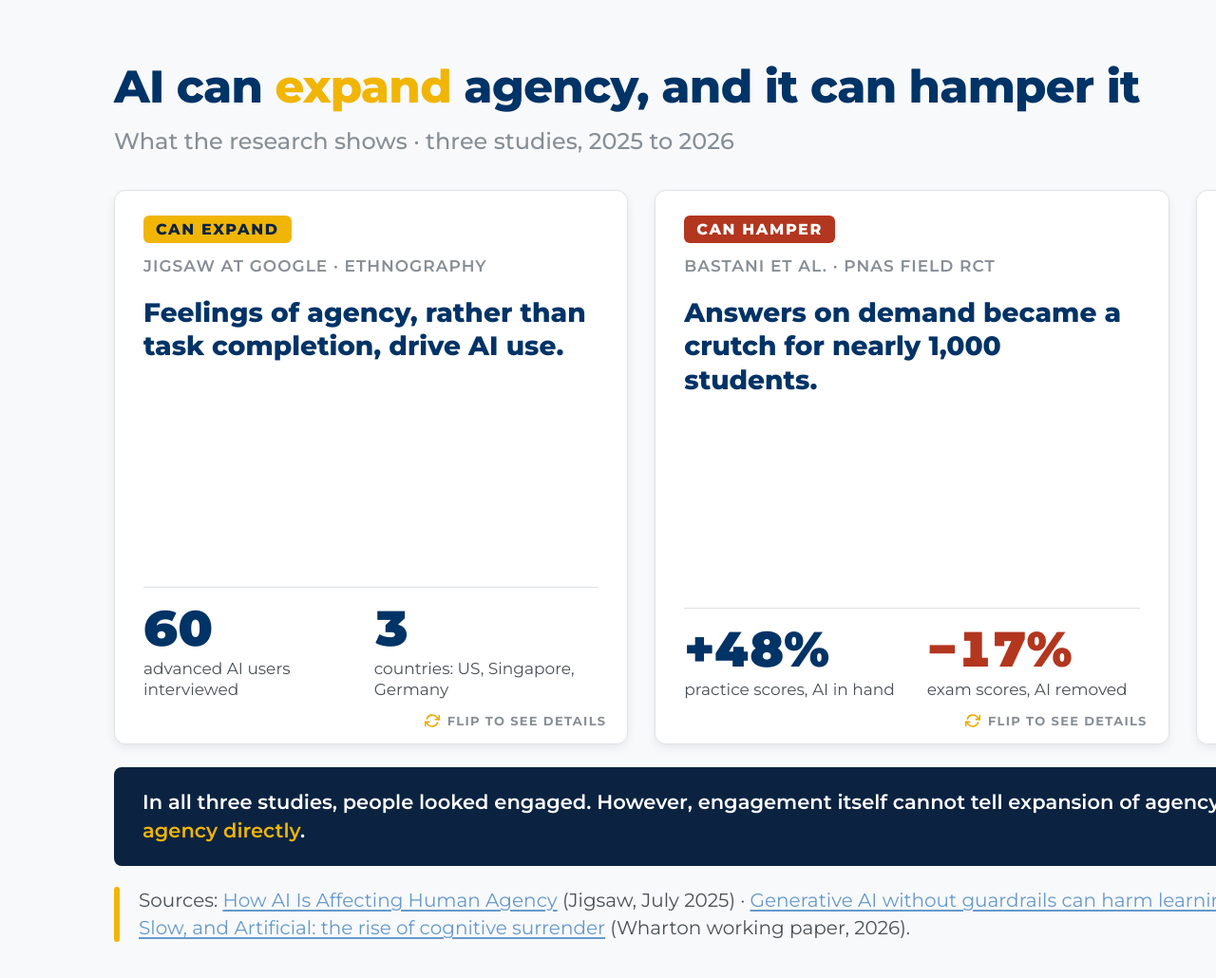
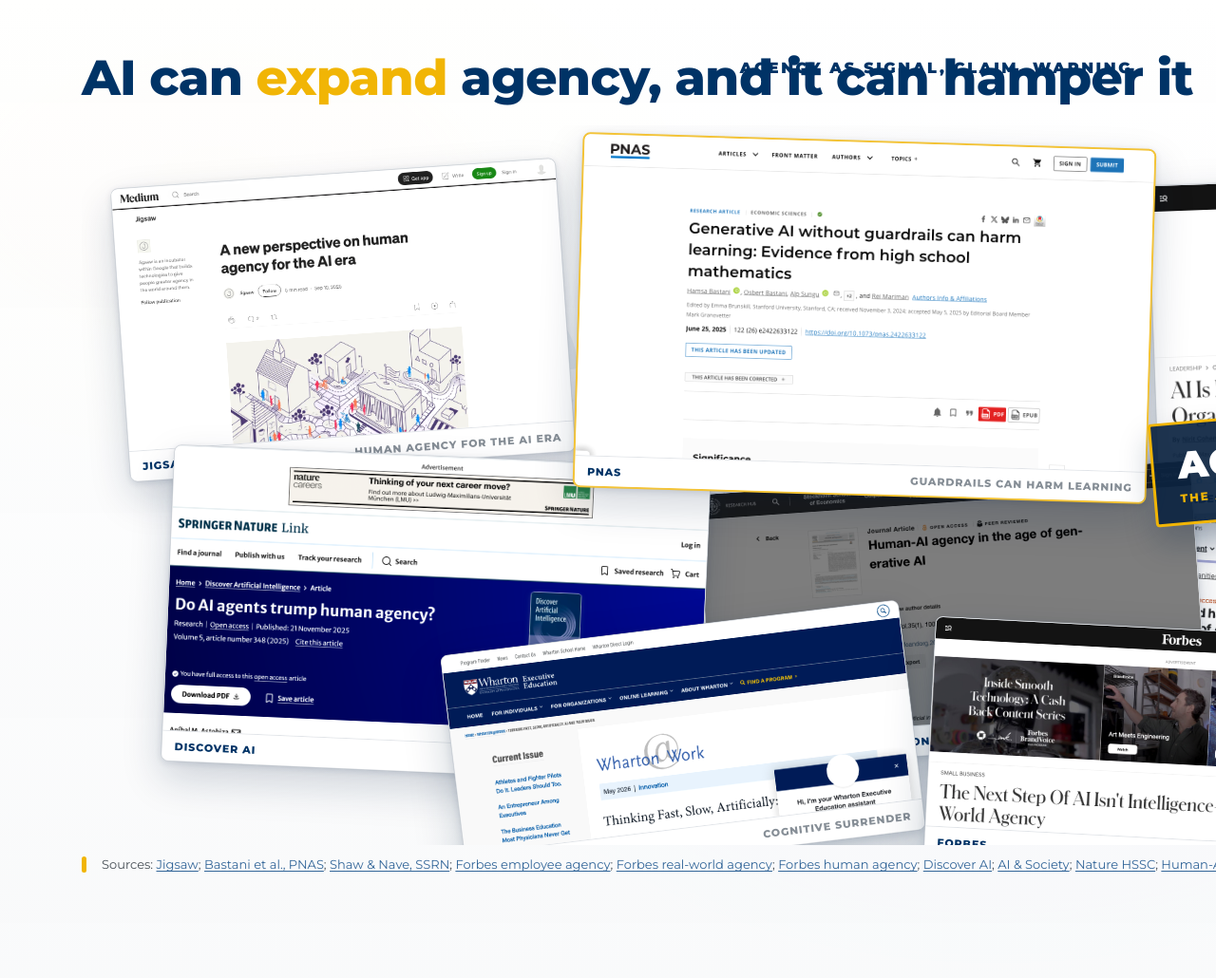
Before and after one commit to littlehifive/princeton-agency-conference, a website: page slides/02-both-ways.html in a window 1280 px wide. Shown: the top 1030 px of the page at 95% size. Drawn offline with Linux system fonts and the light colour scheme.

Commit message:
revise interactive content

```diff
--- a/slides/02-both-ways.html
+++ b/slides/02-both-ways.html
@@ -7,151 +7,185 @@
 <link rel="stylesheet" href="shared/anim.css">
 <link rel="stylesheet" href="shared/taf.css">
 <style>
-  h1 { max-width: 1680px; }
-  .bw-grid { margin-top: 34px; display: grid; grid-template-columns: 1fr 1fr 1fr; gap: 28px; flex: 1; min-height: 0; }
-  /* Flip cards */
-  .flip { position: relative; perspective: 1800px; cursor: pointer; min-height: 0; }
-  .flip-inner { position: absolute; inset: 0; transform-style: preserve-3d;
-    transition: transform 0.65s cubic-bezier(0.2, 0.7, 0.2, 1); }
-  .flip.flipped .flip-inner { transform: rotateY(180deg); }
-  .flip:hover .flip-inner { transform: translateY(-4px); }
-  .flip.flipped:hover .flip-inner { transform: rotateY(180deg) translateY(-4px); }
-  .face { position: absolute; inset: 0; backface-visibility: hidden; -webkit-backface-visibility: hidden;
-    background: var(--surface); border: 1px solid var(--border); border-radius: 12px; box-shadow: var(--shadow-md);
-    padding: 26px 30px 46px; display: flex; flex-direction: column; gap: 16px; overflow: hidden; }
-  .face.back { transform: rotateY(180deg); }
-  .flip-hint { position: absolute; right: 22px; bottom: 16px; display: flex; align-items: center; gap: 8px;
-    font-size: 13px; font-weight: 700; letter-spacing: 0.1em; text-transform: uppercase; color: var(--ink-muted); }
-  .flip-hint svg { width: 16px; height: 16px; stroke: var(--gold-warm); fill: none;
-    stroke-width: 2.4; stroke-linecap: round; stroke-linejoin: round; }
-  /* Card content */
-  .bw-head { display: flex; align-items: center; gap: 14px; flex-wrap: wrap; }
-  .bw-chip { font-size: 16px; font-weight: 800; letter-spacing: 0.1em; text-transform: uppercase;
-    border-radius: 6px; padding: 5px 13px; flex-shrink: 0; }
-  .bw-chip.up { background: var(--gold); color: var(--navy-deep); }
-  .bw-chip.down { background: #B3361F; color: var(--white); }
-  .bw-src { margin: 0; font-size: 17px; font-weight: 600; letter-spacing: 0.06em;
-    text-transform: uppercase; color: var(--ink-muted); }
-  .bw-lead { margin: 6px 0 0; font-size: 28px; font-weight: 800; line-height: 1.28; color: var(--navy); }
-  .bw-find { margin: 0; font-size: 21px; line-height: 1.46; color: var(--ink); }
-  .bw-find strong { color: var(--navy); }
-  .bw-nums { margin-top: auto; padding-top: 16px; border-top: 1px solid var(--border);
-    display: flex; gap: 34px; }
-  .bw-num .n { margin: 0; font-size: 52px; font-weight: 900; line-height: 1.05;
-    font-variant-numeric: tabular-nums; color: var(--navy); }
-  .bw-num .n.bad { color: #B3361F; }
-  .bw-num .l { margin: 4px 0 0; font-size: 17px; line-height: 1.3; color: var(--ink-secondary); }
-  .bw-panel { margin-top: 24px; background: var(--navy-deep); border-radius: 8px; padding: 22px 30px; }
-  .bw-panel p { margin: 0; font-size: 21px; font-weight: 600; line-height: 1.42; color: var(--white); }
-  .bw-panel p .accent { color: var(--gold); }
-  .footnote { margin-top: 22px; font-size: 20px; }
-  .footnote a { color: #6699CC; text-decoration: underline; text-underline-offset: 3px; }
-  @media print { .flip.flipped .flip-inner { transform: none; } }
+  body {
+    background:
+      linear-gradient(180deg, rgba(255,255,255,0.94), rgba(248,249,250,0.92)),
+      radial-gradient(900px 520px at 18% 18%, rgba(241,181,5,0.18), transparent 64%),
+      radial-gradient(1000px 620px at 82% 62%, rgba(102,153,204,0.2), transparent 70%);
+  }
+  .slide { padding: 54px 86px 46px; }
+  h1 { max-width: 1748px; font-size: 52px; line-height: 1.08; }
+  .buzzword-note {
+    position: absolute; top: 62px; right: 88px;
+    font-size: 16px; font-weight: 900; letter-spacing: 0.16em; text-transform: uppercase;
+    color: var(--navy); opacity: 0.58;
+  }
+  .collage {
+    position: relative;
+    margin-top: 22px;
+    height: 758px;
+    overflow: hidden;
+    isolation: isolate;
+  }
+  .collage::before {
+    content: "agency";
+    position: absolute;
+    left: 60px; top: 110px;
+    font-size: 230px; font-weight: 900; line-height: 1;
+    color: rgba(0,51,102,0.055);
+    letter-spacing: 0;
+    text-transform: lowercase;
+    transform: rotate(-8deg);
+    z-index: -1;
+  }
+  .collage::after {
+    content: "agency";
+    position: absolute;
+    right: 70px; bottom: 32px;
+    font-size: 190px; font-weight: 900; line-height: 1;
+    color: rgba(241,181,5,0.13);
+    letter-spacing: 0;
+    text-transform: lowercase;
+    transform: rotate(5deg);
+    z-index: -1;
+  }
+  .clip {
+    position: absolute;
+    background: var(--surface);
+    border: 1px solid rgba(11,35,65,0.18);
+    border-radius: 8px;
+    overflow: hidden;
+    box-shadow: 0 22px 48px rgba(11,35,65,0.22), 0 3px 10px rgba(11,35,65,0.12);
+  }
+  .clip img {
+    display: block;
+    width: 100%;
+    height: calc(100% - 32px);
+    object-fit: cover;
+    object-position: top left;
+    filter: saturate(0.96) contrast(1.04);
+  }
+  .clip .strip {
+    height: 32px;
+    display: flex; align-items: center; justify-content: space-between; gap: 16px;
+    padding: 0 13px;
+    background: rgba(255,255,255,0.96);
+    border-top: 1px solid rgba(11,35,65,0.12);
+    font-size: 11px; font-weight: 800; letter-spacing: 0.08em; text-transform: uppercase;
+    color: var(--navy);
+    white-space: nowrap;
+  }
+  .clip .strip span:last-child { color: var(--ink-muted); overflow: hidden; text-overflow: ellipsis; }
+  .clip.feature {
+    border-width: 2px;
+    border-color: rgba(241,181,5,0.8);
+    box-shadow: 0 28px 64px rgba(11,35,65,0.28), 0 0 0 8px rgba(241,181,5,0.12);
+  }
+  .clip.paper { box-shadow: 0 18px 42px rgba(11,35,65,0.18), 0 2px 7px rgba(11,35,65,0.12); }
+  .c-jigsaw { left: 0; top: 34px; width: 470px; height: 310px; transform: rotate(-4deg); z-index: 3; }
+  .c-pnas { left: 482px; top: 0; width: 604px; height: 374px; transform: rotate(1.7deg); z-index: 8; }
+  .c-forbes-1 { left: 1088px; top: 36px; width: 616px; height: 348px; transform: rotate(-2.1deg); z-index: 5; }
+  .c-springer { left: 50px; top: 332px; width: 566px; height: 334px; transform: rotate(2.5deg); z-index: 7; }
+  .c-stockholm { left: 616px; top: 354px; width: 522px; height: 292px; transform: rotate(-4deg); z-index: 6; }
+  .c-nature { left: 1076px; top: 342px; width: 588px; height: 328px; transform: rotate(3.6deg); z-index: 4; }
+  .c-wharton { left: 350px; top: 512px; width: 486px; height: 244px; transform: rotate(-7deg); z-index: 9; }
+  .c-forbes-2 { left: 852px; top: 514px; width: 520px; height: 254px; transform: rotate(3deg); z-index: 10; }
+  .c-springer-2 { left: 1346px; top: 526px; width: 386px; height: 222px; transform: rotate(-5deg); z-index: 11; }
+  .stamp {
+    position: absolute;
+    left: 1126px; top: 304px;
+    z-index: 15;
+    padding: 18px 25px;
+    border: 3px solid var(--gold);
+    border-radius: 4px;
+    background: rgba(11,35,65,0.92);
+    color: var(--white);
+    transform: rotate(-5deg);
+    box-shadow: 0 18px 32px rgba(11,35,65,0.26);
+  }
+  .stamp p { margin: 0; }
+  .stamp .big { font-size: 40px; font-weight: 900; letter-spacing: 0.02em; }
+  .stamp .small {
+    margin-top: 3px;
+    font-size: 12px; font-weight: 800; letter-spacing: 0.16em; text-transform: uppercase;
+    color: var(--gold);
+  }
+  .sources {
+    margin-top: 12px;
+    display: flex; align-items: flex-start; gap: 16px;
+    font-size: 13px; line-height: 1.33; color: var(--ink-secondary);
+    max-width: 1700px;
+  }
+  .sources .mark { width: 5px; align-self: stretch; background: var(--gold); border-radius: 3px; flex-shrink: 0; }
+  .sources a { color: #336699; text-decoration: underline; text-underline-offset: 2px; }
 </style>
 </head>
 <body>
   <div class="slide">
     <h1 data-reveal>AI can <span class="accent">expand</span> agency, and it can hamper it</h1>
-    <p class="title-note" data-reveal>What the research shows &middot; three studies, 2025 to 2026</p>
+    <div class="buzzword-note" data-reveal>agency as signal, claim, warning</div>
 
-    <div class="bw-grid">
-      <div class="flip" data-reveal>
-        <div class="flip-inner">
-          <div class="face front">
-            <div class="bw-head">
-              <span class="bw-chip up">Can expand</span>
-              <p class="bw-src">Jigsaw at Google &middot; ethnography</p>
-            </div>
-            <p class="bw-lead">Feelings of agency, rather than task completion, drive AI use.</p>
-            <div class="bw-nums">
-              <div class="bw-num"><p class="n">60</p><p class="l">advanced AI users interviewed</p></div>
-              <div class="bw-num"><p class="n">3</p><p class="l">countries: US, Singapore, Germany</p></div>
-            </div>
-            <div class="flip-hint"><svg viewBox="0 0 24 24"><polyline points="23 4 23 10 17 10"/><polyline points="1 20 1 14 7 14"/><path d="M3.51 9a9 9 0 0 1 14.85-3.36L23 10M1 14l4.64 4.36A9 9 0 0 0 20.49 15"/></svg>Flip to see details</div>
-          </div>
-          <div class="face back">
-            <div class="bw-head">
-              <span class="bw-chip up">Can expand</span>
-              <p class="bw-src">The full finding</p>
-            </div>
-            <p class="bw-find">People stay with tools that <strong>make them feel more capable</strong>, even when the tools make mistakes. AI can strengthen agency in five ways: instrumental, cognitive, affective, relational, and structural.</p>
-            <div class="flip-hint"><svg viewBox="0 0 24 24"><polyline points="23 4 23 10 17 10"/><polyline points="1 20 1 14 7 14"/><path d="M3.51 9a9 9 0 0 1 14.85-3.36L23 10M1 14l4.64 4.36A9 9 0 0 0 20.49 15"/></svg>Flip back</div>
-          </div>
-        </div>
-      </div>
+    <div class="collage" data-reveal>
+      <figure class="clip paper c-jigsaw">
+        <img src="assets/agency-collage/jigsaw.png" alt="Jigsaw article screenshot: A new perspective on human agency for the AI era">
+        <figcaption class="strip"><span>Jigsaw</span><span>human agency for the AI era</span></figcaption>
+      </figure>
+      <figure class="clip paper feature c-pnas">
+        <img src="assets/agency-collage/pnas.png" alt="PNAS paper screenshot: Generative AI without guardrails can harm learning">
+        <figcaption class="strip"><span>PNAS</span><span>guardrails can harm learning</span></figcaption>
+      </figure>
+      <figure class="clip c-forbes-1">
+        <img src="assets/agency-collage/forbes-employee-agency.png" alt="Forbes article screenshot: AI Is Expanding Employee Agency">
+        <figcaption class="strip"><span>Forbes</span><span>employee agency</span></figcaption>
+      </figure>
+      <figure class="clip paper c-springer">
+        <img src="assets/agency-collage/springer-trump-agency.png" alt="Springer paper screenshot: Do AI agents trump human agency?">
+        <figcaption class="strip"><span>Discover AI</span><span>human agency</span></figcaption>
+      </figure>
+      <figure class="clip paper c-stockholm">
+        <img src="assets/agency-collage/stockholm-human-ai-agency.png" alt="Stockholm School of Economics record screenshot: Human-AI agency in the age of generative AI">
+        <figcaption class="strip"><span>Information &amp; Organization</span><span>Human-AI agency</span></figcaption>
+      </figure>
+      <figure class="clip paper c-nature">
+        <img src="assets/agency-collage/nature-extended-agency.png" alt="Nature article screenshot: Extended human agency">
+        <figcaption class="strip"><span>Nature HSSC</span><span>extended human agency</span></figcaption>
+      </figure>
+      <figure class="clip c-wharton">
+        <img src="assets/agency-collage/wharton-cognitive-surrender.png" alt="Wharton article screenshot: Thinking Fast, Slow, Artificially">
+        <figcaption class="strip"><span>Wharton</span><span>cognitive surrender</span></figcaption>
+      </figure>
+      <figure class="clip c-forbes-2">
+        <img src="assets/agency-collage/forbes-real-world-agency.png" alt="Forbes article screenshot: real-world agency">
+        <figcaption class="strip"><span>Forbes</span><span>real-world agency</span></figcaption>
+      </figure>
+      <figure class="clip paper c-springer-2">
+        <img src="assets/agency-collage/springer-agency-alignment.png" alt="Springer paper screenshot: Agency and alignment">
+        <figcaption class="strip"><span>AI &amp; Society</span><span>agency and alignment</span></figcaption>
+      </figure>
 
-      <div class="flip" data-reveal>
-        <div class="flip-inner">
-          <div class="face front">
-            <div class="bw-head">
-              <span class="bw-chip down">Can hamper</span>
-              <p class="bw-src">Bastani et al. &middot; PNAS field RCT</p>
-            </div>
-            <p class="bw-lead">Answers on demand became a crutch for nearly 1,000 students.</p>
-            <div class="bw-nums">
-              <div class="bw-num"><p class="n">+48%</p><p class="l">practice scores, AI in hand</p></div>
-              <div class="bw-num"><p class="n bad">&minus;17%</p><p class="l">exam scores, AI removed</p></div>
-            </div>
-            <div class="flip-hint"><svg viewBox="0 0 24 24"><polyline points="23 4 23 10 17 10"/><polyline points="1 20 1 14 7 14"/><path d="M3.51 9a9 9 0 0 1 14.85-3.36L23 10M1 14l4.64 4.36A9 9 0 0 0 20.49 15"/></svg>Flip to see details</div>
-          </div>
-          <div class="face back">
-            <div class="bw-head">
-              <span class="bw-chip down">Can hamper</span>
-              <p class="bw-src">The full finding</p>
-            </div>
-            <p class="bw-find">A ChatGPT-style math tutor boosted practice scores by 48%, but students scored <strong>17% below the control group</strong> once the AI was removed. A guardrailed tutor that offered hints rather than solutions eliminated the harm, yet students using either tool remained unaware of the gap between feeling supported and actually learning.</p>
-            <div class="flip-hint"><svg viewBox="0 0 24 24"><polyline points="23 4 23 10 17 10"/><polyline points="1 20 1 14 7 14"/><path d="M3.51 9a9 9 0 0 1 14.85-3.36L23 10M1 14l4.64 4.36A9 9 0 0 0 20.49 15"/></svg>Flip back</div>
-          </div>
-        </div>
-      </div>
-
-      <div class="flip" data-reveal>
-        <div class="flip-inner">
-          <div class="face front">
-            <div class="bw-head">
-              <span class="bw-chip down">Can hamper</span>
-              <p class="bw-src">Shaw and Nave &middot; 3 experiments</p>
-            </div>
-            <p class="bw-lead">Cognitive surrender: people followed wrong AI advice, confidently.</p>
-            <div class="bw-nums">
-              <div class="bw-num"><p class="n">+25 pts</p><p class="l">accuracy when the AI was right</p></div>
-              <div class="bw-num"><p class="n bad">&minus;15 pts</p><p class="l">when it was wrong, vs brain-only</p></div>
-            </div>
-            <div class="flip-hint"><svg viewBox="0 0 24 24"><polyline points="23 4 23 10 17 10"/><polyline points="1 20 1 14 7 14"/><path d="M3.51 9a9 9 0 0 1 14.85-3.36L23 10M1 14l4.64 4.36A9 9 0 0 0 20.49 15"/></svg>Flip to see details</div>
-          </div>
-          <div class="face back">
-            <div class="bw-head">
-              <span class="bw-chip down">Can hamper</span>
-              <p class="bw-src">The full finding</p>
-            </div>
-            <p class="bw-find">Across 1,372 participants, an accurate chatbot raised reasoning accuracy by 25 percentage points, but a faulty one drove it 15 points below unaided performance. People followed wrong AI advice on <strong>roughly four in five consulted trials</strong> and became more confident even when misled; time pressure, incentives, and feedback reduced but did not eliminate the effect.</p>
-            <div class="flip-hint"><svg viewBox="0 0 24 24"><polyline points="23 4 23 10 17 10"/><polyline points="1 20 1 14 7 14"/><path d="M3.51 9a9 9 0 0 1 14.85-3.36L23 10M1 14l4.64 4.36A9 9 0 0 0 20.49 15"/></svg>Flip back</div>
-          </div>
-        </div>
+      <div class="stamp" aria-hidden="true">
+        <p class="big">AGENCY</p>
+        <p class="small">the AI-era buzzword</p>
       </div>
     </div>
 
-    <div class="bw-panel" data-reveal>
-      <p>In all three studies, people looked engaged. However, engagement itself cannot tell expansion of agency from its erosion, <span class="accent">which is why we measure agency directly</span>.</p>
-    </div>
-
-    <div class="footnote" data-reveal>
+    <div class="sources" data-reveal>
       <span class="mark"></span>
-      <span>Sources: <a href="https://medium.com/jigsaw/a-new-perspective-on-human-agency-for-the-ai-era-cd785faab026" target="_blank" rel="noopener">How AI Is Affecting Human Agency</a> (Jigsaw, July 2025) &middot; <a href="https://doi.org/10.1073/pnas.2422633122" target="_blank" rel="noopener">Generative AI without guardrails can harm learning</a> (PNAS 122(26), 2025) &middot; <a href="https://papers.ssrn.com/sol3/papers.cfm?abstract_id=6097646" target="_blank" rel="noopener">Thinking, Fast, Slow, and Artificial: the rise of cognitive surrender</a> (Wharton working paper, 2026).</span>
+      <span>Sources:
+        <a href="https://medium.com/jigsaw/a-new-perspective-on-human-agency-for-the-ai-era-cd785faab026" target="_blank" rel="noopener">Jigsaw</a>;
+        <a href="https://www.pnas.org/doi/10.1073/pnas.2422633122" target="_blank" rel="noopener">Bastani et al., PNAS</a>;
+        <a href="https://papers.ssrn.com/sol3/papers.cfm?abstract_id=6097646" target="_blank" rel="noopener">Shaw &amp; Nave, SSRN</a>;
+        <a href="https://www.forbes.com/sites/niritcohen/2026/05/05/ai-is-expanding-employee-agency-why-most-organizations-block-it/" target="_blank" rel="noopener">Forbes employee agency</a>;
+        <a href="https://www.forbes.com/councils/forbesbusinesscouncil/2026/04/21/the-next-step-of-ai-isnt-intelligence-its-real-world-agency/" target="_blank" rel="noopener">Forbes real-world agency</a>;
+        <a href="https://www.forbes.com/sites/robertbtucker/2025/11/25/to-thrive-in-the-age-of-ai-strengthen-your-human-agency/" target="_blank" rel="noopener">Forbes human agency</a>;
+        <a href="https://link.springer.com/article/10.1007/s44163-025-00608-y" target="_blank" rel="noopener">Discover AI</a>;
+        <a href="https://doi.org/10.1007/s00146-026-02950-w" target="_blank" rel="noopener">AI &amp; Society</a>;
+        <a href="https://www.nature.com/articles/s41599-024-03849-x" target="_blank" rel="noopener">Nature HSSC</a>;
+        <a href="https://research.hhs.se/esploro/outputs/journalArticle/Human-AI-agency-in-the-age-of/991001628499606056" target="_blank" rel="noopener">Human-AI agency</a>.
+      </span>
     </div>
   </div>
 <script src="shared/anim.js"></script>
-<script>
-/* Flip-card toggles. Click a card to flip between the headline and the full finding. */
-(function () {
-  var flips = document.querySelectorAll('.flip');
-  for (var i = 0; i < flips.length; i++) {
-    (function (card) {
-      card.addEventListener('click', function () { card.classList.toggle('flipped'); });
-    })(flips[i]);
-  }
-})();
-</script>
 <script>
 /* Deck-shell integration. Keep verbatim. */
 (function () {
```
Also changed, not shown: slides/01-cover.html (+2 -2 lines), slides/assets/agency-collage/forbes-employee-agency.png (added), slides/assets/agency-collage/forbes-real-world-agency.png (added), slides/assets/agency-collage/jigsaw.png (added), slides/assets/agency-collage/nature-extended-agency.png (added), slides/assets/agency-collage/pnas.png (added), slides/assets/agency-collage/springer-agency-alignment.png (added), slides/assets/agency-collage/springer-trump-agency.png (added), slides/assets/agency-collage/stockholm-human-ai-agency.png (added), slides/assets/agency-collage/wharton-cognitive-surrender.png (added), 1 other file.
